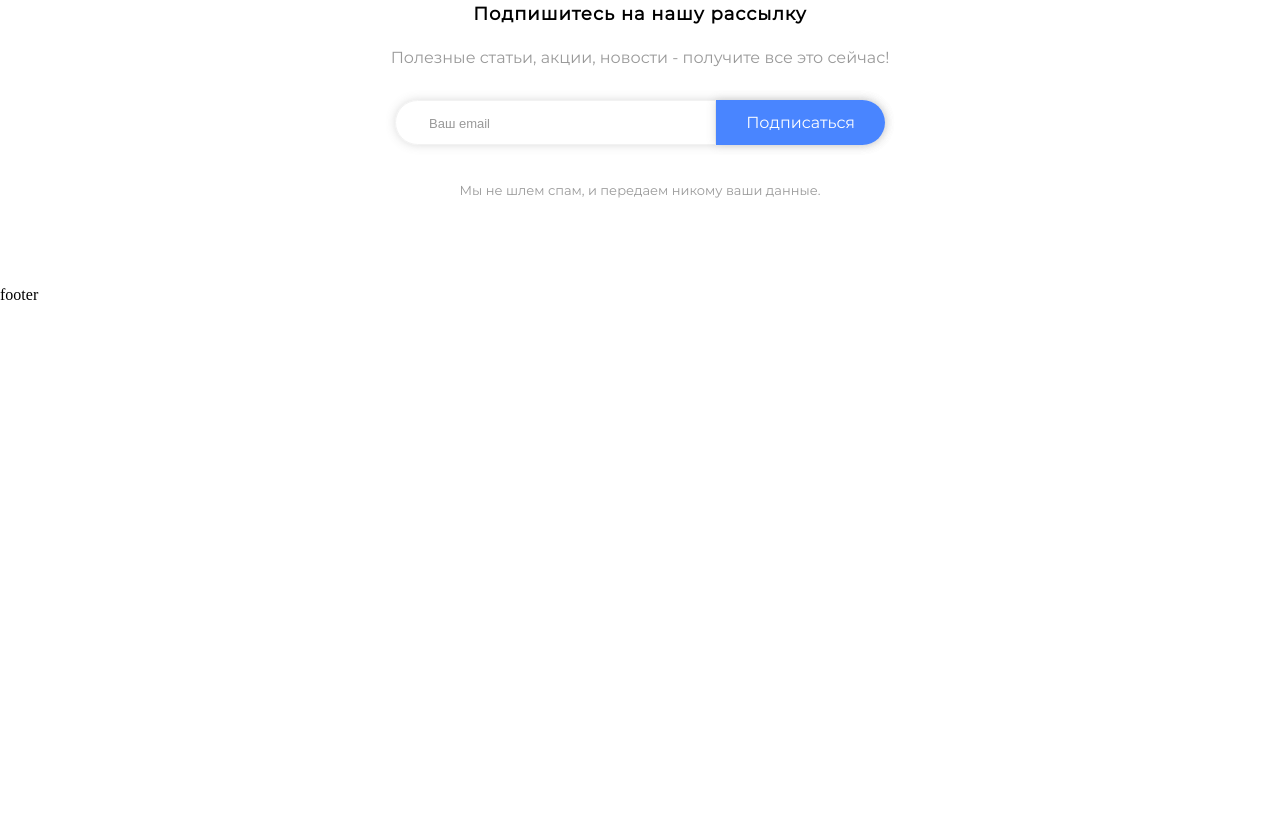
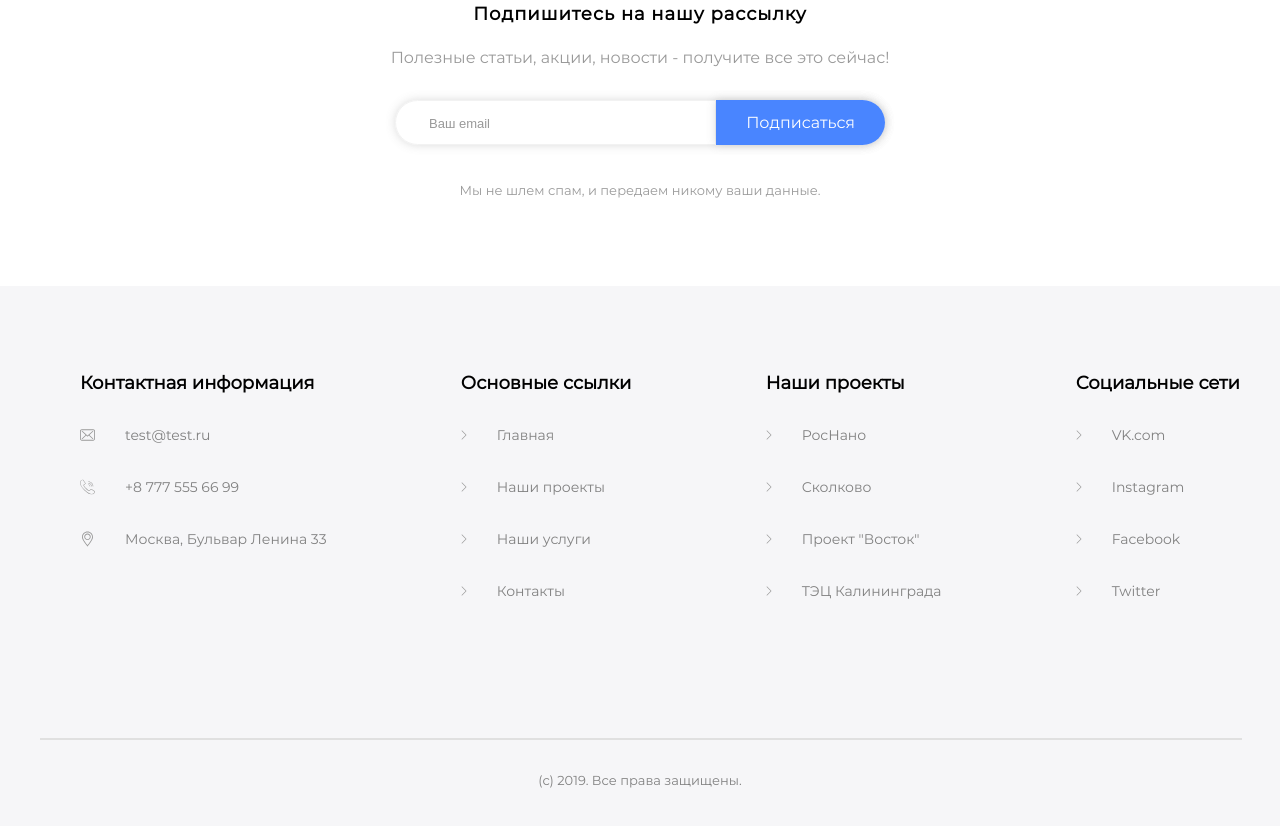
Before and after one commit to hohohaki/firstSite, a plain HTML site: page site/index.html in a window 1280 px wide. Shown: the part 4894-5720 px from the top of the page. Before the commit the page ends 5198 px from the top, so only its background shows below. Drawn offline with Linux system fonts and the light colour scheme.

Commit message:
13th commit 'La Finale'(non adapt)

```diff
--- a/site/index.html
+++ b/site/index.html
@@ -258,7 +258,85 @@
 
 
        <footer>
-           footer
+           <div class="container">
+                <div class="columns">
+                        <ul class="column-list">
+                            <li class="column-title ul-title black">Контактная информация</li>
+                            <li>
+                                <img src="img/envelope.svg">
+                                <p class="li-subtitle grey">test@test.ru</p>
+                            </li>
+                            <li>
+                                <img src="img/call.svg">
+                                <p class="li-subtitle grey">+8 777 555 66 99</p>
+                            </li>
+                            <li>
+                                <img src="img/placeholder.svg">
+                                <p class="li-subtitle grey">Москва, Бульвар Ленина 33</p>
+                            </li>
+                        </ul>
+                        <ul class="column-list">
+                            <li class="column-title ul-title black">Основные ссылки</li>
+                            <li>
+                                <img src="img/Vector.svg">
+                                <a href="#home" class="li-subtitle grey">Главная</a>
+                            </li>
+                            <li>
+                                <img src="img/Vector.svg">
+                                <a href="#projects" class="li-subtitle grey">Наши проекты</a>
+                            </li>
+                            <li>
+                                <img src="img/Vector.svg">
+                                <a href="#works" class="li-subtitle grey">Наши услуги</a>
+                            </li>
+                            <li>
+                                <img src="img/Vector.svg">
+                                <a href="#email" class="li-subtitle grey">Контакты</a>
+                            </li>
+                        </ul>
+                        <ul class="column-list">
+                            <li class="column-title ul-title black">Наши проекты</li>
+                            <li>
+                                <img src="img/Vector.svg">
+                                <a class="li-subtitle grey">РосНано</a>
+                            </li>
+                            <li>
+                                <img src="img/Vector.svg">
+                                <a class="li-subtitle grey">Сколково</a>
+                            </li>
+                            <li>
+                                <img src="img/Vector.svg">
+                                <a class="li-subtitle grey">Проект "Восток"</a>
+                            </li>
+                            <li>
+                                <img src="img/Vector.svg">
+                                <a class="li-subtitle grey">ТЭЦ Калининграда</a>
+                            </li>
+                        </ul>
+                        <ul class="column-list">
+                            <li class="column-title ul-title black">Социальные сети</li>
+                            <li>
+                                <img src="img/Vector.svg">
+                                <a href="https://vk.com/" target="_blank" class="li-subtitle grey">VK.com</a>
+                            </li>
+                            <li>
+                                <img src="img/Vector.svg">
+                                <a href="https://www.instagram.com/" class="li-subtitle grey"  target="_blank">Instagram</a>
+                            </li>
+                            <li>
+                                <img src="img/Vector.svg">
+                                <a href="https://www.facebook.com/" class="li-subtitle grey" target="_blank">Facebook</a>
+                            </li>
+                            <li>
+                                <img src="img/Vector.svg">
+                                <a href="https://twitter.com/" target="_blank" class="li-subtitle grey">Twitter</a>
+                            </li>
+                        </ul>
+                </div>
+                <div class="div-line"></div>
+                <div class="copyright">
+                    <p class="copyright-txt grey">(с) 2019. Все права защищены.</p>
+                </div>
        </footer>
 
 
--- a/site/script/script.js
+++ b/site/script/script.js
@@ -3,6 +3,7 @@
 document.addEventListener('DOMContentLoaded', function(){
     //flow scroll
     const links = document.querySelectorAll('header a[href*="#"]');
+    const footerLinks = document.querySelectorAll('footer a[href*="#"]');
 
     function cleanActiveLinks(){
         const parentsLinks = document.getElementsByClassName('menu-link');
@@ -26,6 +27,21 @@ document.addEventListener('DOMContentLoaded', function(){
             event.target.closest('div').classList.add('active');
         });
     }
+
+    for(let link of footerLinks){
+        console.log(link);
+        link.addEventListener('click', function(){
+            event.preventDefault();
+            const linkID = link.getAttribute('href').substr(1);
+            document.getElementById(linkID).scrollIntoView({
+                block:"center",
+                behavior:"smooth"
+            });
+            cleanActiveLinks();
+            event.target.closest('div').classList.add('active');
+        });
+    }
+
 
     function changeHeader(){
         console.log(document.getElementsByTagName('header')[0]);
--- a/site/style/style.css
+++ b/site/style/style.css
@@ -499,7 +499,60 @@ video{
     font-family: "Montserrat";
     display: none;
 }
-
+/* FOOTER */
+footer{
+    background: #F6F6F8;
+}
+footer .container{
+    padding-top: 70px;
+}
+.columns{
+    display: flex;
+    justify-content: center;
+    justify-content: space-between;
+    margin-bottom: 70px;
+}
+.column-list{
+    max-width: 255px;
+}
+.ul-title{
+    font-family: Montserrat;
+    font-style: normal;
+    font-weight: 600;
+    font-size: 18px;
+    line-height: 22px;
+    margin-bottom: 35px;
+}
+.li-subtitle{
+    font-family: Montserrat;
+    font-style: normal;
+    font-weight: normal;
+    font-size: 14px;
+    line-height: 22px;
+    display: block;
+    margin-left: 30px;
+}
+.column-list{
+    list-style: none;
+}
+.column-list li{
+    display: flex;
+    margin-bottom: 30px;
+}
+.copyright{
+    display: flex;
+    justify-content: center;
+}
+.copyright-txt{
+    display: block;
+    font-family: Montserrat;
+    font-style: normal;
+    font-weight: normal;
+    font-size: 13px;
+    line-height: 21px;
+    padding-top: 30px;
+    padding-bottom: 35px;
+}
 /* MEDIA */
 @media all and (max-width: 1200px) {
     .container {
```
Also changed, not shown: site/img/Vector.svg (added), site/img/call.svg (added), site/img/envelope.svg (added), site/img/placeholder.svg (added).
